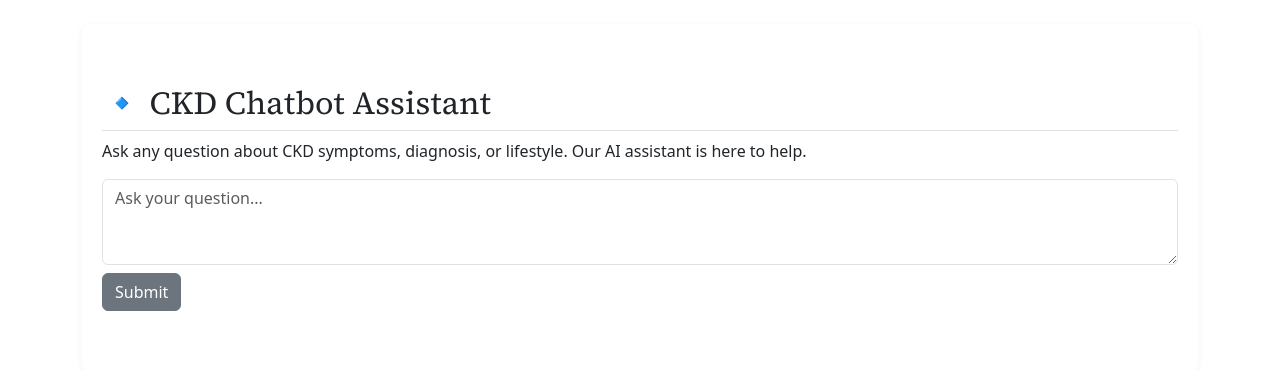
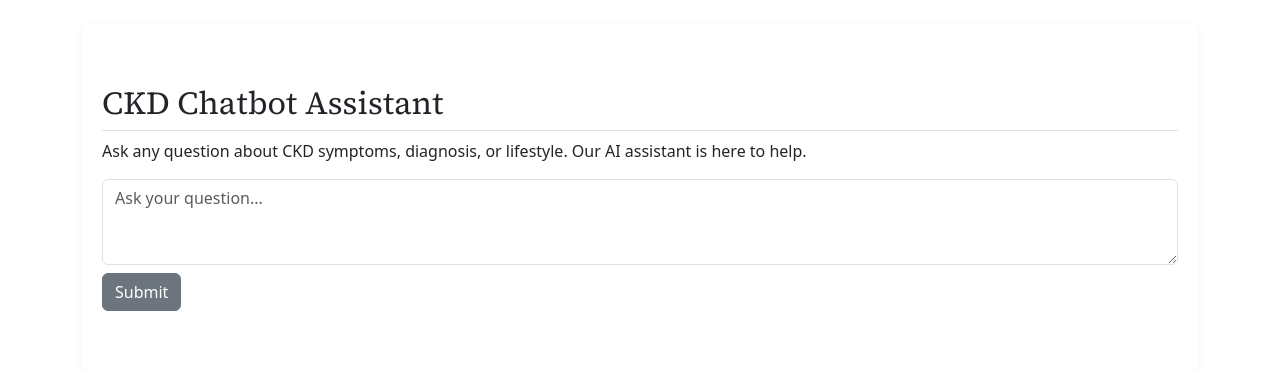
Before and after one commit to samanyuahuja/ckdinterface, a Flask app: page /chatbot in a window 1280 px wide. Shown: the part 248-618 px from the top of the page. Run offline with Flask 2, Linux system fonts and the light colour scheme.

Commit message:
Update chatbot.html

```diff
--- a/templates/chatbot.html
+++ b/templates/chatbot.html
@@ -35,7 +35,7 @@
 
 <main class="container mt-4">
   <section>
-    <h2 class="border-bottom pb-2">🔹 CKD Chatbot Assistant</h2>
+    <h2 class="border-bottom pb-2">CKD Chatbot Assistant</h2>
     <p>Ask any question about CKD symptoms, diagnosis, or lifestyle. Our AI assistant is here to help.</p>
     <textarea class="form-control mb-2" rows="3" placeholder="Ask your question..."></textarea>
     <button class="btn btn-secondary">Submit</button>
```
